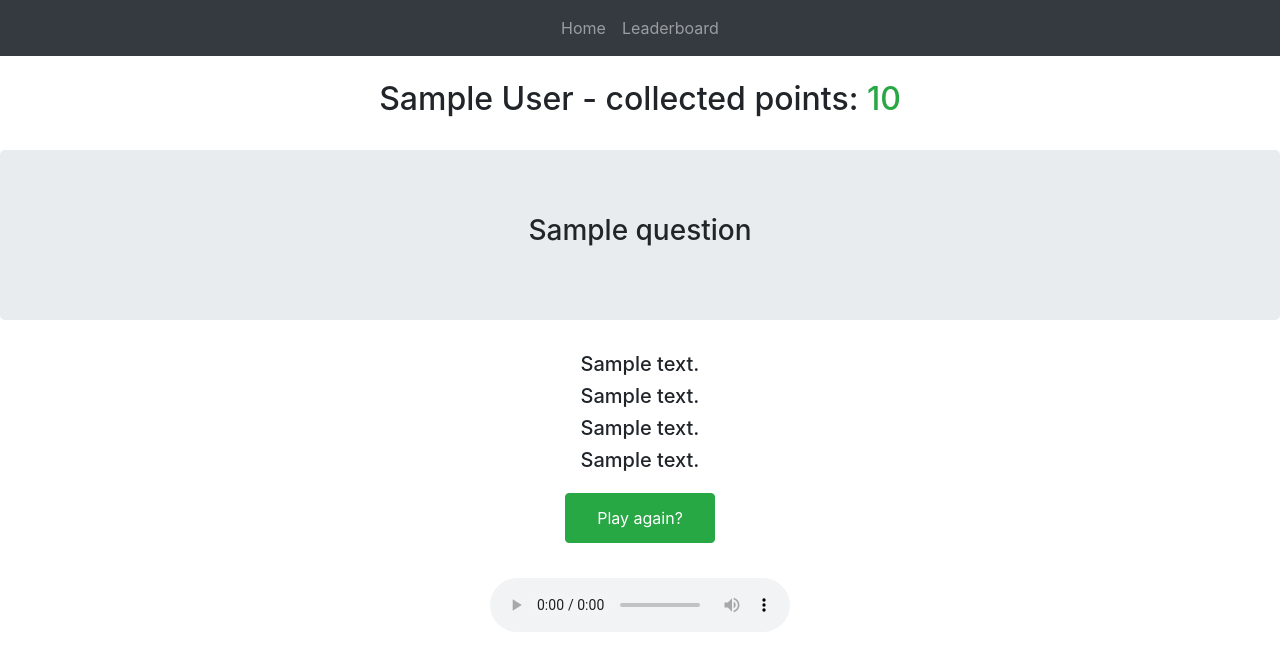
After one commit to samveljanvelyan/Millionaire, a Django app: template Millionaire/templates/QA/game_result.html in a window 1280 px wide. The commit adds this page. Shown: the top 671 px of the page. Run offline with Django 3.2, Linux system fonts and the light colour scheme; the template is opened without the code that fills it: most values are stand-ins (such as "Sample title", 1, 10 or a date in 2020); some libraries are stand-ins or nearby versions.

Commit message:
Added logic for counting points, and passing the selected answers to another view

```diff
--- a/Millionaire/QA/models.py
+++ b/Millionaire/QA/models.py
@@ -4,6 +4,7 @@ from django.db import models
 
 # Create your models here.
 class MultipleChoiceQuestion(models.Model):
+    """Questions model."""
     id = models.AutoField(primary_key=True)
     question = models.CharField(max_length=1000, null=True)
     rank = models.IntegerField(default=5, choices=[(5, 5), (10, 10), (15, 15), (20, 20)],
@@ -14,6 +15,7 @@ class MultipleChoiceQuestion(models.Model):
 
 
 class Answer(models.Model):
+    """Answers model."""
     question = models.ForeignKey(
         MultipleChoiceQuestion, on_delete=models.CASCADE, to_field='id', null=True
     )
@@ -29,6 +31,7 @@ class Answer(models.Model):
 
 
 class QuizTaker(models.Model):
+    """User model."""
     user = models.ForeignKey(User, on_delete=models.CASCADE)
     completed = models.BooleanField(default=False)
     points = models.IntegerField(default=0)
--- a/Millionaire/QA/urls.py
+++ b/Millionaire/QA/urls.py
@@ -4,5 +4,7 @@ from django.conf.urls import url
 app_name = 'QA'
 
 urlpatterns = [
-    url(r'^start/$', views.start_the_game, name='start')
+    url(r'^start/$', views.start_the_game, name='start'),
+    url(r'result/$', views.game_result, name='result'),
+    url(r'leader_board/$', views.show_leader_board, name='leader_board')
 ]
--- a/Millionaire/questions.txt
+++ b/Millionaire/questions.txt
@@ -100,7 +100,7 @@ regex
 pyregex
 None of the above
 10
-What is the output of the following program:
+What is the output of the print 0.1 + 0.2 == 0.3?:
 True
 False*
 Machine dependent
--- a/Millionaire/static/css/style.css
+++ b/Millionaire/static/css/style.css
@@ -18,6 +18,15 @@
 #submitButton {
   font-size: 25px;
   margin-left: 47%;
+}
+
+#playAgain {
+    height: 50px;
+    width: 150px;
+    margin: -75px;
+    position: relative;
+    top: 50%;
+    left: 50%;
 }
 
 #loginButton {
@@ -45,3 +54,4 @@
   margin-left: auto;
   margin-right: auto;
   width: 20%
+}
--- /dev/null
+++ b/Millionaire/templates/QA/game_result.html
@@ -0,0 +1,28 @@
+{% extends "login_registration/base.html" %}
+{% block nav %}
+<li class="nav-item">
+    <a class="nav-link" href="{% url 'index' %}">Home</a>
+</li>
+<li class="nav-item">
+    <a class="nav-link" href="{% url 'QA:leader_board' %}">Leaderboard</a>
+</li>
+{% endblock %}
+{% block body_block %}
+<br>
+<h2 class="text-center">{{first_name}} {{last_name}} - collected points:
+    <span class="text-success">{{points}}</span></h2>
+<br>
+{% for q in questions %}
+<div class="jumbotron"><h3 class="text-center">{{q.question}}</h3>
+</div>
+    {% for ans in q.answer_set.all %}
+        <h5 class="text-center">{{ans.first_answer}}</h5>
+        <h5 class="text-center">{{ans.second_answer}}</h5>
+        <h5 class="text-center">{{ans.third_answer}}</h5>
+        <h5 class="text-center">{{ans.fourth_answer}}</h5>
+    {% endfor %}
+<br>
+{% endfor %}
+<button type="button" class="btn btn-success" id="playAgain">
+    <a id="startTheGameLink" href="{% url 'play:start' %}">Play again?</a></button>
+{% endblock %}
```
Also changed, not shown: Millionaire/QA/views.py (+50 -4 lines), Millionaire/templates/QA/gameplay.html (+7 -7 lines), Millionaire/templates/QA/leader_board.html (added, +8 -0 lines).
